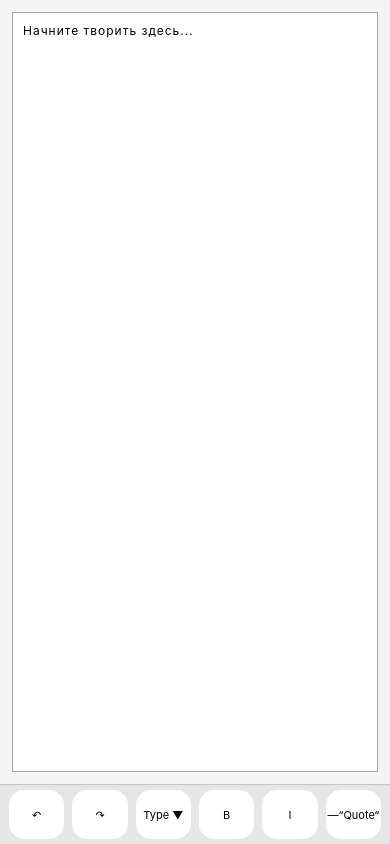
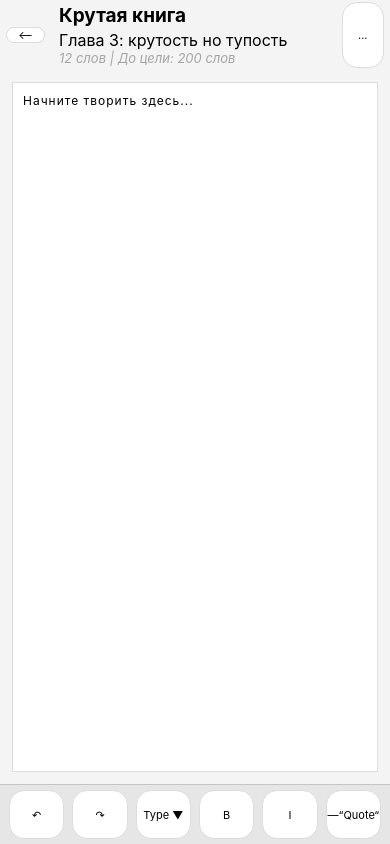
Before and after one commit to KITMAVV/Kitwriter, a React Native app: screen /Editor in a window 390 px wide. Built offline with nearby package versions, Linux system fonts and the light colour scheme.

Commit message:
GG_v0.2.0 Editor Wireframe
- Finished wireframe for the Editor screen
- New type for PrimaryButton - menu-burger

```diff
--- a/src/components/PrimaryButton.jsx
+++ b/src/components/PrimaryButton.jsx
@@ -2,17 +2,17 @@ import React, {useState} from 'react';
 import {Pressable, StyleSheet, Text, View} from 'react-native';
 
 
-export default function PrimaryButton({ onPress, btnText, variant = 'default', menuItems = [], }) {
+export default function PrimaryButton({ onPress, btnText, btnWidth = "100%", variant = 'default', menuItems = [], }) {
     const [open, setOpen] = useState(false);
     const handlePress = () => {
-        if (variant === 'menu') {
+        if (variant === 'menu' || variant === 'menu-burger') {
             setOpen(prev => !prev);
         } else {
             onPress && onPress();
         }
     };
     return(
-        <View style={styles.wrapper}>
+        <View style={[styles.wrapper, { width: btnWidth }]}>
 
             {variant === 'menu' && open && (
                 <View style={styles.menu}>
@@ -26,6 +26,23 @@ export default function PrimaryButton({ onPress, btnText, variant = 'default', m
                             }}
                         >
                             <Text style={styles.menuItemText}>{item.label}</Text>
+                        </Pressable>
+                    ))}
+                </View>
+            )}
+
+            {variant === 'menu-burger' && open && (
+                <View style={styles.menuBurger}>
+                    {menuItems.map((item) => (
+                        <Pressable
+                            key={item.label}
+                            style={styles.menuBurgerItem}
+                            onPress={() => {
+                                setOpen(false);
+                                item.onPress && item.onPress();
+                            }}
+                        >
+                            <Text style={styles.menuBurgerItemText}>{item.label}</Text>
                         </Pressable>
                     ))}
                 </View>
@@ -46,7 +63,7 @@ export default function PrimaryButton({ onPress, btnText, variant = 'default', m
 
 const styles = StyleSheet.create({
     wrapper: {
-        flex: 1,
+        flexShrink: 1,
         marginHorizontal: 4,
         alignItems: 'center',
         justifyContent: 'center',
@@ -54,10 +71,11 @@ const styles = StyleSheet.create({
     },
     btn: {
         backgroundColor: "#fff",
+        height: "100%",
         width: "100%",
-        height: "100%",
         marginHorizontal: 4,
-
+        borderWidth: 1,
+        borderColor: "#dcdcdc",
         borderRadius: 15,
         alignItems: "center",
         justifyContent: "center",
@@ -96,4 +114,33 @@ const styles = StyleSheet.create({
     menuItemText: {
         fontSize: 10,
     },
+
+
+    menuBurger: {
+        position: 'absolute',
+        top: 75,
+        right: 0,
+        padding: 6,
+        borderRadius: 20,
+        backgroundColor: '#fff',
+        flexDirection: 'column',
+        gap: 8,
+        zIndex: 1,
+        elevation: 4,
+        shadowColor: '#000',
+        shadowOpacity: 0.15,
+        shadowRadius: 6,
+        shadowOffset: { width: 0, height: 2 },
+    },
+    menuBurgerItem: {
+        alignItems: "center",
+        justifyContent: "center",
+        width: 140,
+        paddingVertical: 14,
+        borderRadius: 15,
+        backgroundColor: '#E6E6E6FF',
+    },
+    menuBurgerItemText: {
+        fontSize: 10,
+    },
 })
--- a/src/screens/Editor.jsx
+++ b/src/screens/Editor.jsx
@@ -10,6 +10,24 @@ export default function Editor() {
             <KeyboardAvoidingView  style={styles.keyboardWrapper} behavior={Platform.OS === "ios" ? "padding" : "height"} >
 
                     <View style={styles.content}>
+                        <View style={styles.headerContent}>
+                            <View style={styles.headerLeft}>
+                                <PrimaryButton btnText={"<--"} btnWidth={"12%"} onPress={() => console.log("Go back")}/>
+
+                                <View>
+                                    <Text style={styles.title}>Крутая книга</Text>
+                                    <Text style={styles.subtitle}>Глава 3: крутость но тупость</Text>
+                                    <Text style={styles.infoTitle}>12 слов | До цели: 200 слов</Text>
+                                </View>
+                            </View>
+
+                            <PrimaryButton btnText={"..."} variant={"menu-burger"} menuItems={[{ label: 'Добавить комментарий', onPress: () => console.log('Бургер коментарий') }, { label: 'Моно', onPress: () => console.log('Бургер моно') }, { label: 'Темный', onPress: () => console.log('Бургер темный') }, { label: 'Читать', onPress: () => console.log('Бургер читать') },]} btnWidth={"11%"} onPress={() => console.log("Menu")}/>
+                        </View>
+
+
+
+
+
                         <TextInput placeholder="Начните творить здесь..." multiline textAlignVertical="top" style={styles.input}></TextInput>
 
                         <View style={styles.actionsContainer}>
@@ -50,18 +68,44 @@ const styles = StyleSheet.create({
 
         padding: 5,
     },
-    title: {
-        fontSize: 22,
-        fontWeight: "bold",
-    },
     input: {
         flex: 1,
         margin: 12,
         letterSpacing: 1,
         fontSize: 12,
-        borderColor: "#a6a6a6",
+        borderColor: "#dcdcdc",
         borderWidth: 1,
         padding: 10,
         backgroundColor: "#ffffff",
     },
+
+
+    headerContent: {
+        gap: 10,
+        height: 70,
+        padding: 2,
+        flexDirection: "row",
+    },
+    headerLeft: {
+        flex: 1,
+        flexDirection: "row",
+        alignItems: "center",
+        gap: 10,
+    },
+    title: {
+        fontSize: 19,
+        fontWeight: "bold",
+        marginBottom: 3,
+    },
+    subtitle: {
+        fontSize: 16,
+    },
+    infoTitle: {
+        fontSize: 13,
+        color: "#a5a5a5",
+        fontStyle: "italic",
+    },
+
+
+
 });
```
Also changed, not shown: src/db/database.js (added).
